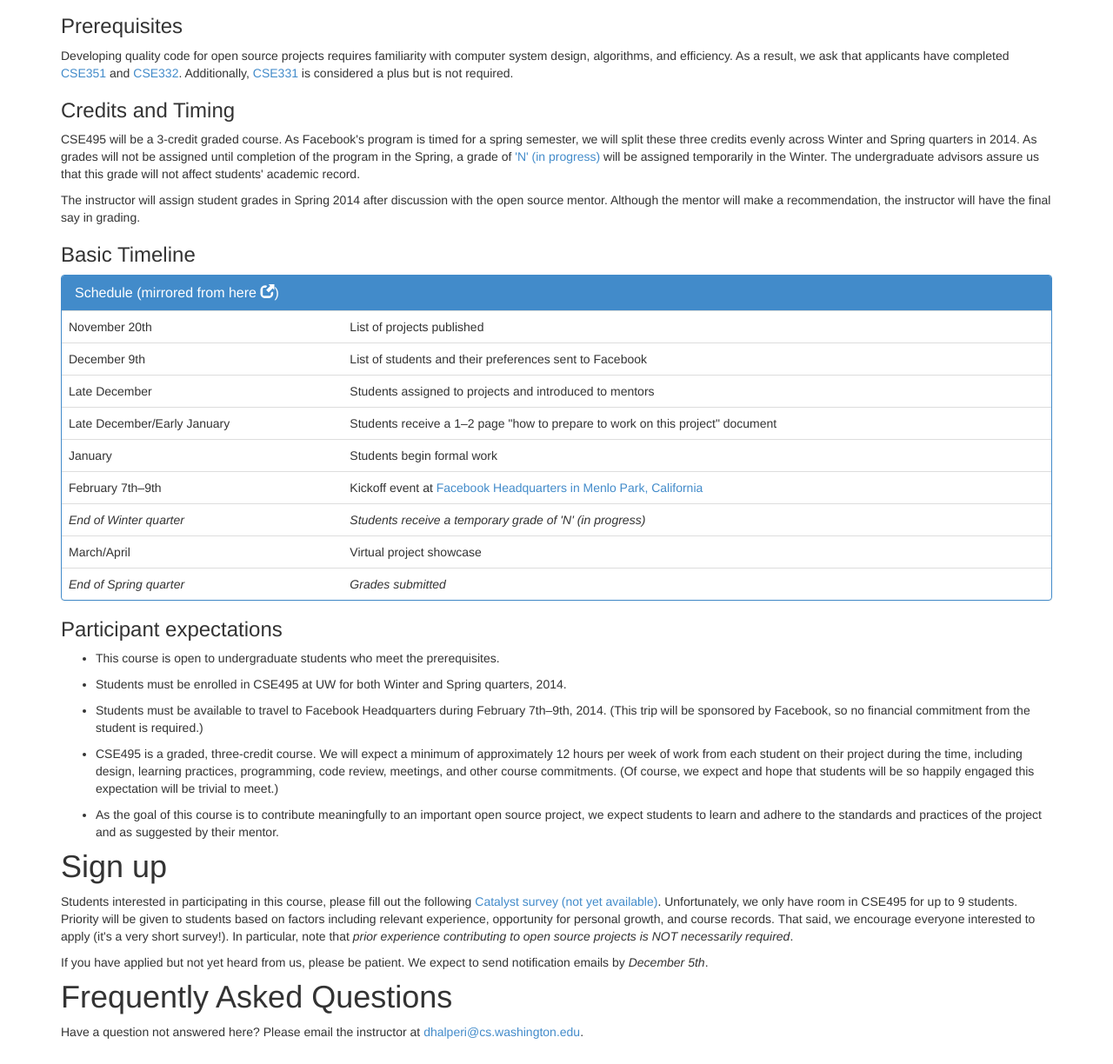
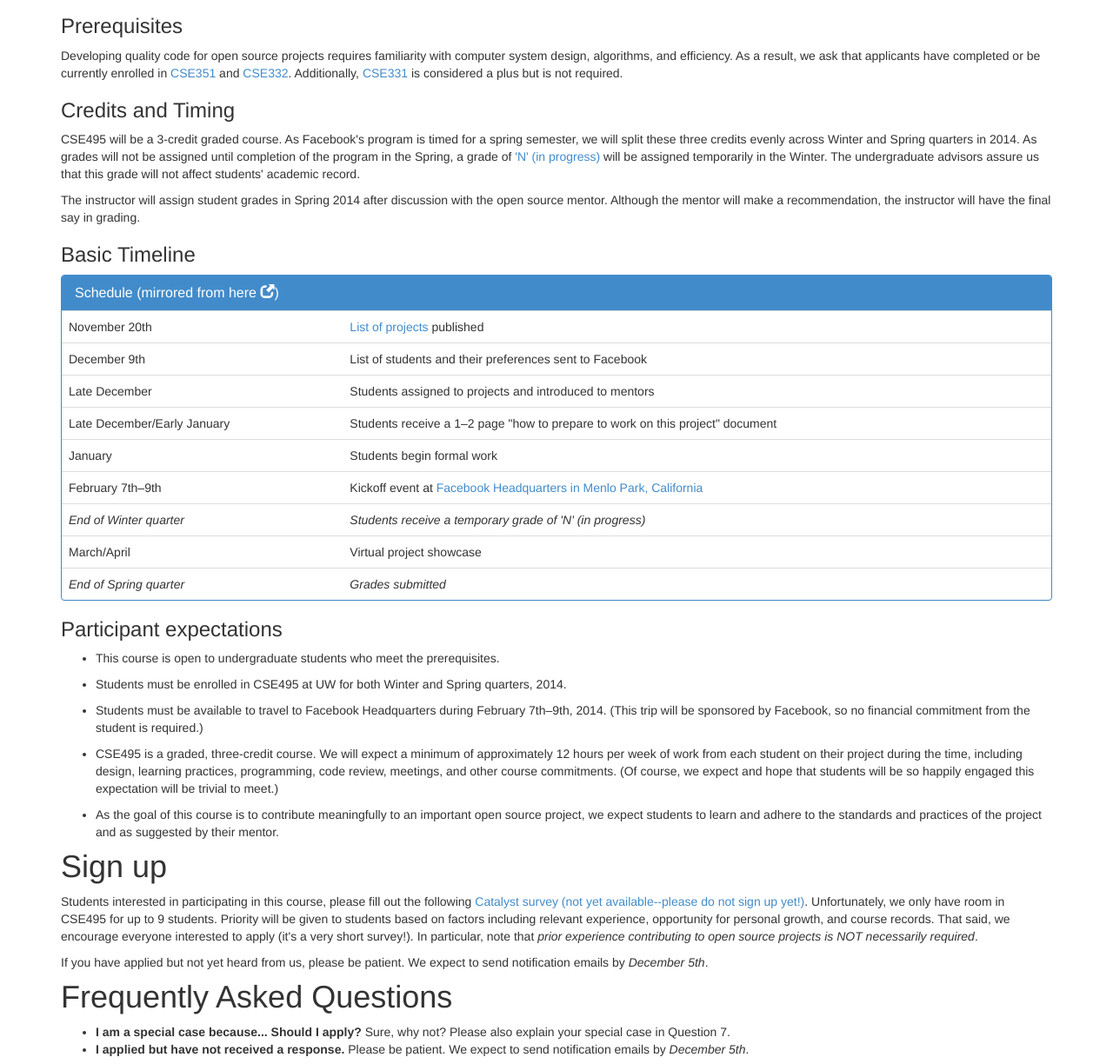
Before and after one commit to dhalperi/cse495-2013, a plain HTML site: page index.html in a window 1280 px wide. Shown: the part 352-1576 px from the top of the page at 87% size. Drawn offline with Linux system fonts and the light colour scheme.

Commit message:
add some links
Signed-off-by: Daniel Halperin <dhalperi@cs.washington.edu>

```diff
--- a/index.html
+++ b/index.html
@@ -40,14 +40,14 @@
 		<H1 id="about">About</H2>
 		<p>We are happy to announce that UW will be participating in the <a href="https://www.facebook.com/notes/facebook-engineering/facebook-open-academy-bringing-open-source-to-cs-curricula/10151806121378920" target="_blank">Facebook Open Academy</a> (<em>a.k.a. <a href="http://www.insidefacebook.com/2013/11/14/class-credit-for-hacking-facebook-expands-open-academy/" target="_blank">Hacking For Credit</a></em>) in Winter/Spring 2014. This class presents a unique opportunity for students interested in a job in industry to gain experience. Facebook has hand-picked important open source projects to which students will contribute, and it has chosen select Facebook engineers who will act as mentors to guide the students through the open source development process.</p>
 
-		<p>In this course, students will work together in teams of ~3. Teams will be matched with open source projects according to student rankings and preferences. (The list of candidate projects will be available on the <a href="https://www.facebook.com/groups/openacadamy/" target="_blank">Open Academy Facebook group</a>.) Students will meet weekly with their open source mentors, and will operate using industry-standard development practices and procedures. For example, code contributions from students will be reviewed by their mentors / each other / other project members.</p>
+		<p>In this course, students will work together in teams of ~3. Teams will be matched with open source projects according to student rankings and preferences. (The list of candidate projects is available on the <a href="https://www.facebook.com/groups/openacadamy/" target="_blank">Open Academy Facebook group</a>, <a href="https://excel.office.live.com/x/ExcelView.aspx?FBsrc=https%3A%2F%2Fwww.facebook.com%2Fdownload%2Ffile_preview.php%3Fid%3D360883104055738%26time%3D1384995952%26metadata&access_token=13307811%3AAVJc3fZj4g2FZV_I4wd-xF5B3UPjkbpMsbV1ZL1BjQfgow&title=Open+Academy+-+Open+Source+Projects+.xlsx" target="_blank">here</a>.) Students will meet weekly with their open source mentors, and will operate using industry-standard development practices and procedures. For example, code contributions from students will be reviewed by their mentors / each other / other project members.</p>
 
 		<p><strong>Instructor</strong>: <a href="http://homes.cs.washington.edu/~dhalperi/">Daniel Halperin</a>. <strong>Email</strong>: <a href="mailto: Daniel Halperin <dhalperi@cs.washington.edu>?subject=CSE495 Programming Practicum">dhalperi@cs.washington.edu</a></p>
 		<p><strong>Course Number</strong>: CSE495, Winter/Spring 2014</p>
 
 		<H1 id="requirements">Requirements</H2>
 		<H3>Prerequisites</H3>
-		<p>Developing quality code for open source projects requires familiarity with computer system design, algorithms, and efficiency. As a result, we ask that applicants have completed <a href="http://courses.cs.washington.edu/courses/cse351/" target="_blank">CSE351</a> and <a href="http://courses.cs.washington.edu/courses/cse332/" target="_blank">CSE332</a>. Additionally, <a href="http://courses.cs.washington.edu/courses/cse331/" target="_blank">CSE331</a> is considered a plus but is not required.</p>
+		<p>Developing quality code for open source projects requires familiarity with computer system design, algorithms, and efficiency. As a result, we ask that applicants have completed or be currently enrolled in <a href="http://courses.cs.washington.edu/courses/cse351/" target="_blank">CSE351</a> and <a href="http://courses.cs.washington.edu/courses/cse332/" target="_blank">CSE332</a>. Additionally, <a href="http://courses.cs.washington.edu/courses/cse331/" target="_blank">CSE331</a> is considered a plus but is not required.</p>
 
 		<H3>Credits and Timing</H3>
 		<p>CSE495 will be a 3-credit graded course. As Facebook's program is timed for a spring semester, we will split these three credits evenly across Winter and Spring quarters in 2014. As grades will not be assigned until completion of the program in the Spring, a grade of <a href="http://www.washington.edu/students/gencat/front/Grading_Sys.html#GRADE" target="_blank">'N' (in progress)</a> will be assigned temporarily in the Winter. The undergraduate advisors assure us that this grade will not affect students' academic record.</p>
@@ -58,7 +58,7 @@
 		<div class="panel panel-primary">
 			<div class="panel-heading"><h5 class="panel-title">Schedule (mirrored from <a href="https://www.facebook.com/groups/openacadamy/414924515302240/" target="_blank">here <span class="glyphicon glyphicon-new-window"></span></a>)</h5></div>
 			<table class="table">
-				<tr><td>November 20th</td><td>List of projects published</td></tr>
+				<tr><td>November 20th</td><td><a href="https://www.facebook.com/groups/openacadamy/414924515302240/" target="_blank">List of projects</a> published</td></tr>
 				<tr><td>December 9th</td><td>List of students and their preferences sent to Facebook</td></tr>
 				<tr><td>Late December</td><td>Students assigned to projects and introduced to mentors</td></tr>
 				<tr><td>Late December/Early January</td><td>Students receive a 1&ndash;2 page "how to prepare to work on this project" document</td></tr>
@@ -80,11 +80,15 @@
 		</ul>
 
 		<H1 id="signup">Sign up</H2>
-		<p>Students interested in participating in this course, please fill out the following <a href="https://catalyst.uw.edu/webq/survey/dhalperi/219333" target="_blank">Catalyst survey (not yet available)</a>. Unfortunately, we only have room in CSE495 for up to 9 students. Priority will be given to students based on factors including relevant experience, opportunity for personal growth, and course records. That said, we encourage everyone interested to apply (it's a very short survey!). In particular, note that <em>prior experience contributing to open source projects is NOT necessarily required</em>.</p>
+		<p>Students interested in participating in this course, please fill out the following <a href="https://catalyst.uw.edu/webq/survey/dhalperi/219333" target="_blank">Catalyst survey (not yet available--please do not sign up yet!)</a>. Unfortunately, we only have room in CSE495 for up to 9 students. Priority will be given to students based on factors including relevant experience, opportunity for personal growth, and course records. That said, we encourage everyone interested to apply (it's a very short survey!). In particular, note that <em>prior experience contributing to open source projects is NOT necessarily required</em>.</p>
 
 		<p>If you have applied but not yet heard from us, please be patient. We expect to send notification emails by <em>December 5th</em>.</p>
 
 		<H1 id="faq">Frequently Asked Questions</H2>
+		<ul>
+			<li><strong>I am a special case because... Should I apply?</strong> Sure, why not? Please also explain your special case in Question 7.</li>
+			<li><strong>I applied but have not received a response.</strong> Please be patient. We expect to send notification emails by <em>December 5th</em>.</li>
+		</ul/>
 		<p>Have a question not answered here? Please email the instructor at <a href="mailto: Daniel Halperin <dhalperi@cs.washington.edu>?subject=CSE495 Programming Practicum">dhalperi@cs.washington.edu</a>.</p>
 	</div>
 </body>
```
